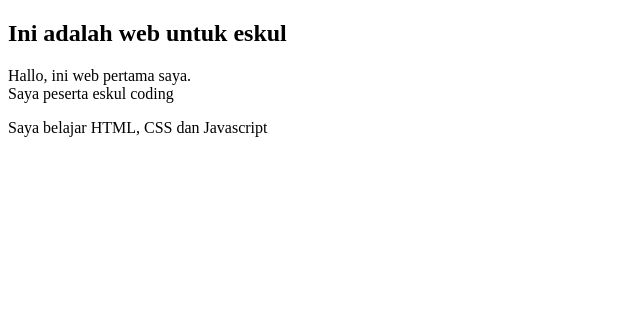
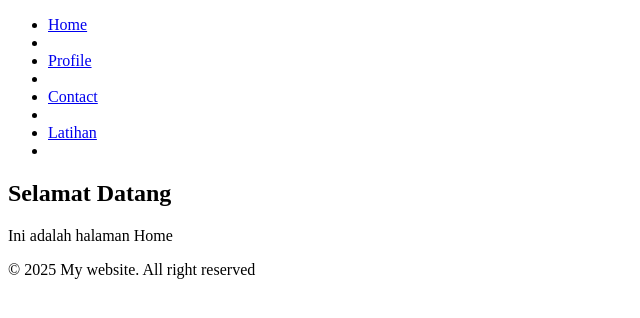
Before and after one commit to grcnlynn/eskul-coding-SMK-BL, a plain HTML site: page index.html in a window 1280 px wide. Shown: the whole page, without its empty margins (0-640 px from the left). Drawn offline with Linux system fonts and the light colour scheme.

Commit message:
Update index.html

```diff
--- a/index.html
+++ b/index.html
@@ -1,11 +1,28 @@
 <!DOCTYPE html>
 <html>
     <head>
-        <title>Web Nata</title>
+        <title>Home - Website</title>
     </head>
     <body>
-        <h2>Ini adalah web untuk eskul</h2>
-        <p>Hallo, ini web pertama saya.<br>Saya peserta eskul coding
-        <p>Saya belajar HTML, CSS dan Javascript</p>
+        <header>
+            <nav class="navbar">
+                <ul>
+                    <li><a href="index.html" class="active">Home</a><li>
+                    <li><a href="#" class="active">Profile</a><li>
+                    <li><a href="#" class="active">Contact</a><li>
+                    <li><a href="# class="active">Latihan</a><li>
+                </ul>
+            </nav>
+        </header>
+
+        <main>
+            <section class="home">
+                <h1>Selamat Datang</h1>
+                <p>Ini adalah halaman Home</p>
+            </section>
+        </main>
+        <footer>
+            <p>&copy; 2025 My website. All right reserved</p>
+        </footer>
     </body>
 </html>
```
